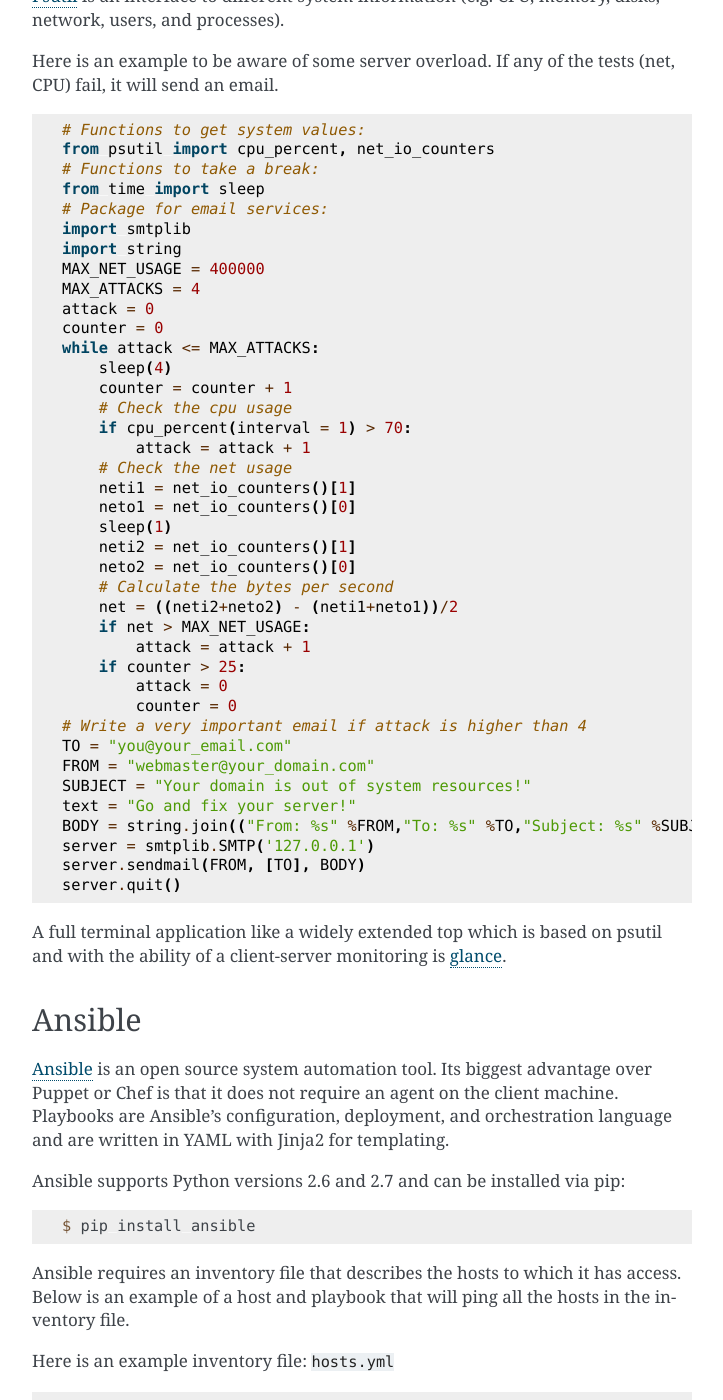
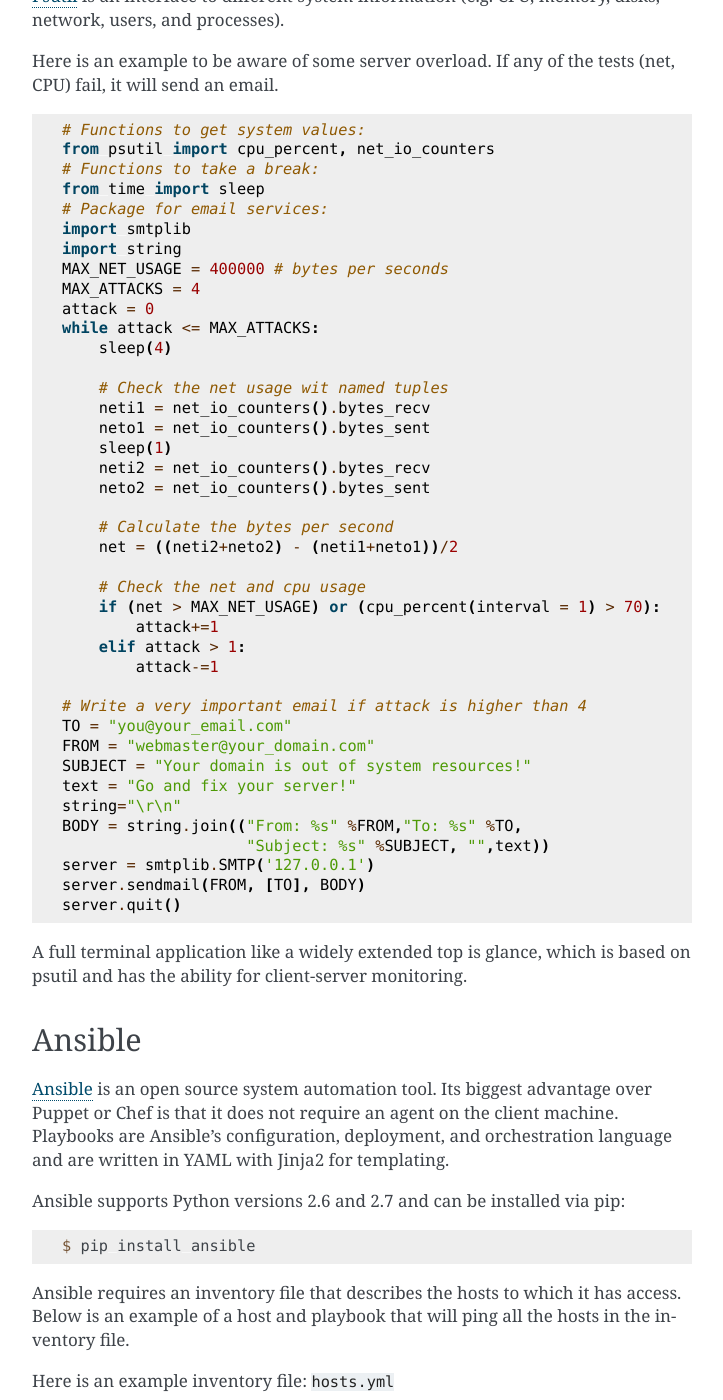
Before and after one commit to realpython/python-guide, a Sphinx documentation site: the page built from docs/scenarios/admin.rst, in a window 1280 px wide and 1400 px high, scrolled down 3057 px. Shown: the whole window, without its empty margins (388-1111 px from the left). Built offline with Sphinx 7.4.7, drawn with Linux system fonts in a browser that asks for light colours; pages that are not in the unit, such as notebooks, are missing from menus; a script that is not in the unit is left out; comment, search, counter and statistics services are not loaded.

Commit message:
Code refactoring and wording improvements.

```diff
--- a/docs/scenarios/admin.rst
+++ b/docs/scenarios/admin.rst
@@ -155,44 +155,42 @@
     # Package for email services:
     import smtplib
     import string
-    MAX_NET_USAGE = 400000
+    MAX_NET_USAGE = 400000 # bytes per seconds
     MAX_ATTACKS = 4
     attack = 0
-    counter = 0
     while attack <= MAX_ATTACKS:
         sleep(4)
-        counter = counter + 1
-        # Check the cpu usage
-        if cpu_percent(interval = 1) > 70:
-            attack = attack + 1
-        # Check the net usage
-        neti1 = net_io_counters()[1]
-        neto1 = net_io_counters()[0]
+
+        # Check the net usage wit named tuples
+        neti1 = net_io_counters().bytes_recv
+        neto1 = net_io_counters().bytes_sent
         sleep(1)
-        neti2 = net_io_counters()[1]
-        neto2 = net_io_counters()[0]
+        neti2 = net_io_counters().bytes_recv
+        neto2 = net_io_counters().bytes_sent
+
         # Calculate the bytes per second
         net = ((neti2+neto2) - (neti1+neto1))/2
-        if net > MAX_NET_USAGE:
-            attack = attack + 1
-        if counter > 25:
-            attack = 0
-            counter = 0
+
+        # Check the net and cpu usage
+        if (net > MAX_NET_USAGE) or (cpu_percent(interval = 1) > 70):
+            attack+=1
+        elif attack > 1:
+            attack-=1
+
     # Write a very important email if attack is higher than 4
     TO = "you@your_email.com"
     FROM = "webmaster@your_domain.com"
     SUBJECT = "Your domain is out of system resources!"
     text = "Go and fix your server!"
-    BODY = string.join(("From: %s" %FROM,"To: %s" %TO,"Subject: %s" %SUBJECT, "",text), "\r\n")
+    string="\r\n"
+    BODY = string.join(("From: %s" %FROM,"To: %s" %TO,
+                        "Subject: %s" %SUBJECT, "",text))
     server = smtplib.SMTP('127.0.0.1')
     server.sendmail(FROM, [TO], BODY)
     server.quit()
 
 
-A full terminal application like a widely extended top which is based on
-psutil and with the ability of a client-server monitoring is
-`glance <https://github.com/nicolargo/glances/>`_.
-
+A full terminal application like a widely extended top is glance, which is based on psutil and has the ability for client-server monitoring.
 
 *******
 Ansible
```
